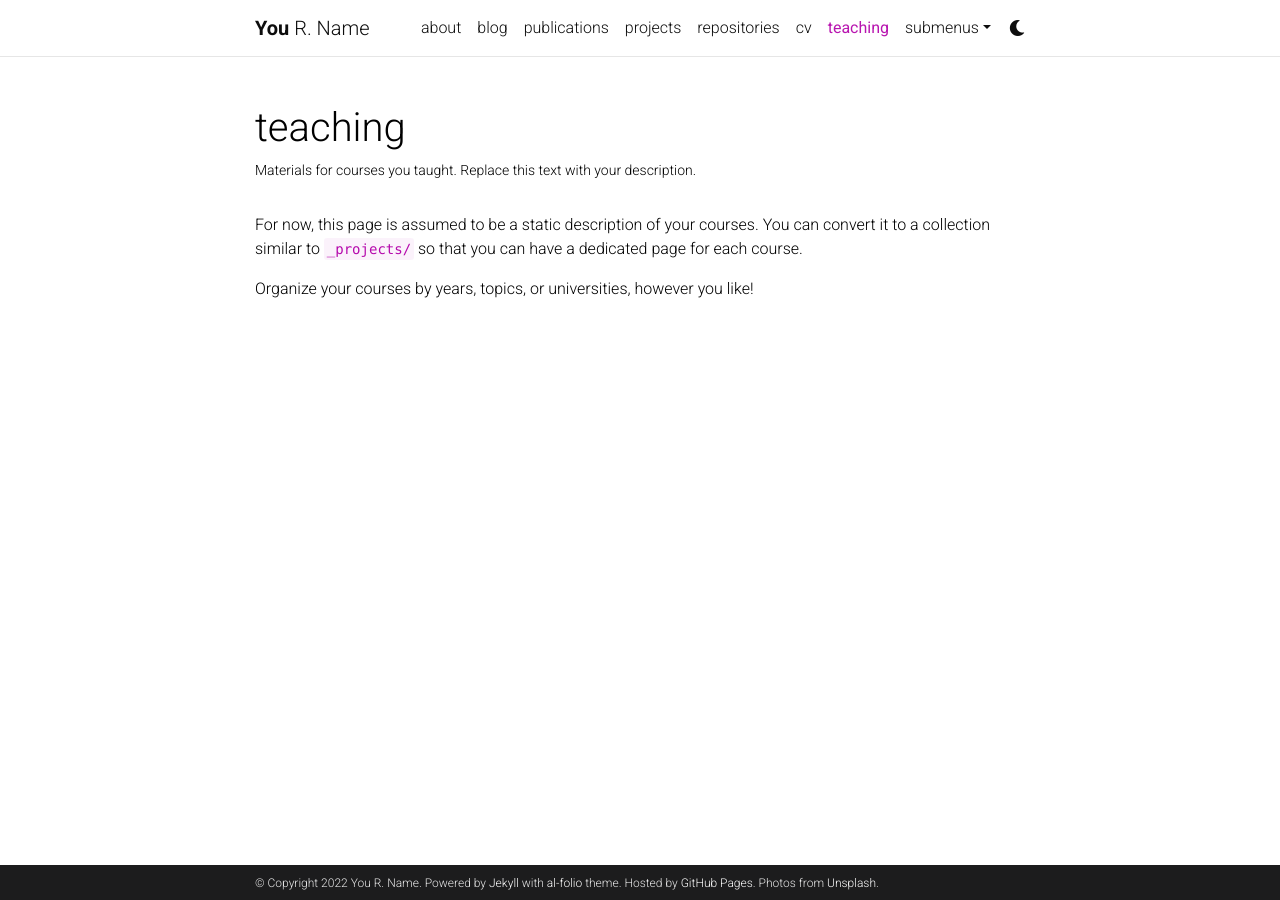
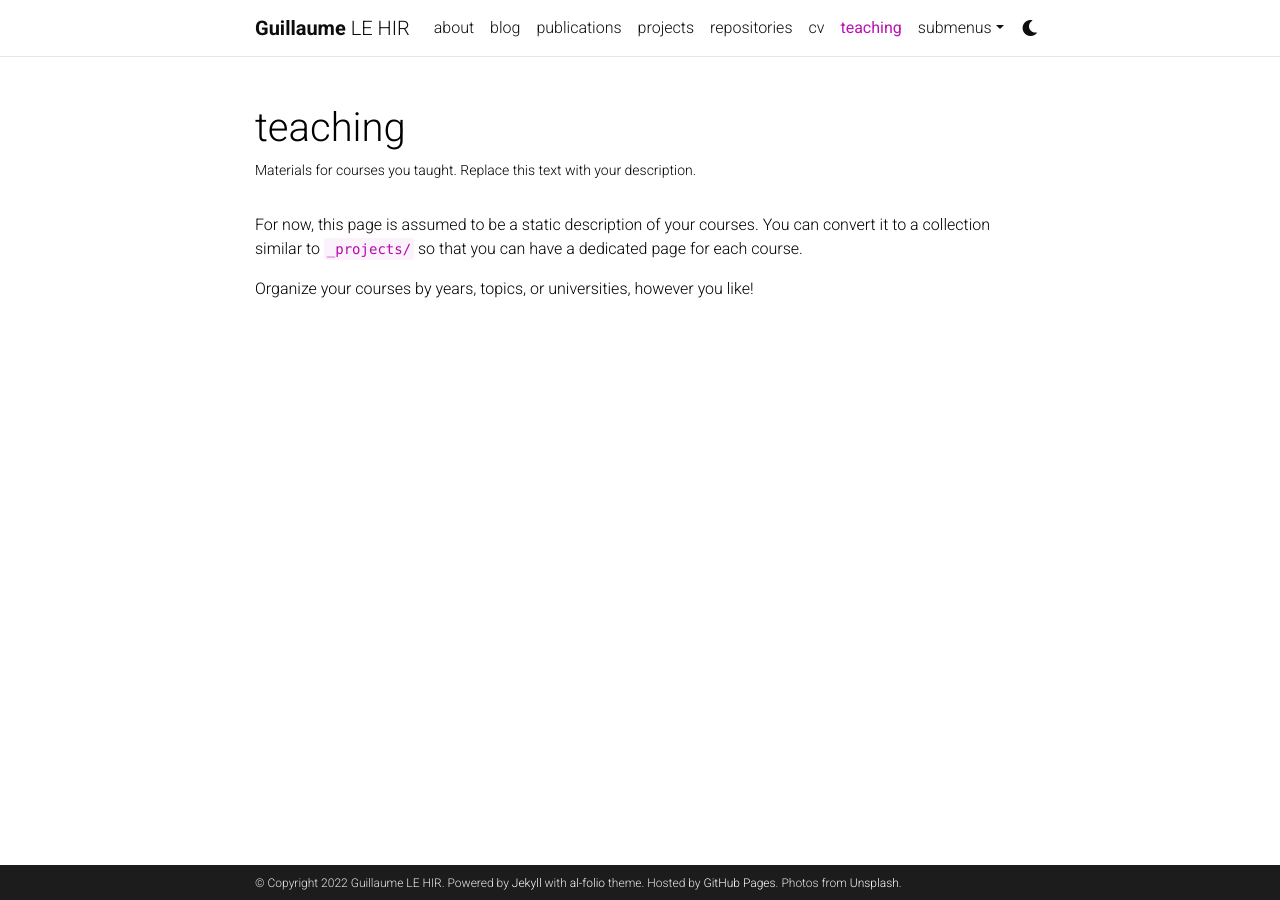
Before and after one commit to guillaumelehir/guillaumelehir.github.io, a Jekyll site: the page built from _pages/teaching.md, in a window 1280 px wide. Built offline with Jekyll 4.4.1, drawn with Linux system fonts in a browser that asks for light colours; comment, search, counter and statistics services are not loaded; a style sheet for code colours, icons or effects is not loaded.

Commit message:
Update _config.yml

```diff
--- a/_config.yml
+++ b/_config.yml
@@ -3,9 +3,9 @@
 # -----------------------------------------------------------------------------
 
 title: blank # the website title (if blank, full name will be used instead)
-first_name: You
-middle_name: R.
-last_name: Name
+first_name: Guillaume
+middle_name:
+last_name: LE HIR
 email: you@example.com
 description: > # the ">" symbol means to ignore newlines until "footer_text:"
   A simple, whitespace theme for academics. Based on [*folio](https://github.com/bogoli/-folio) design.
```
